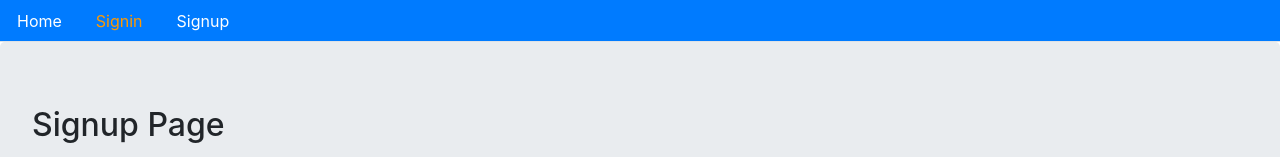
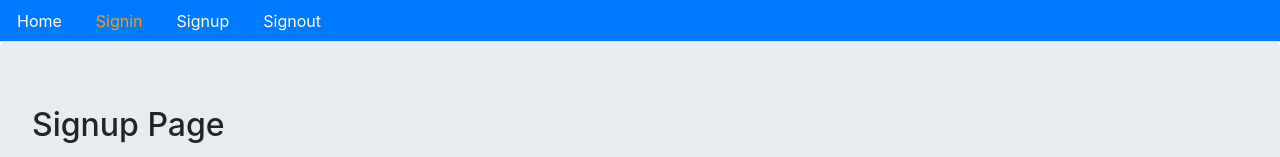
Before and after one commit to SereneMeow95/ecommerce-front, a React (Create React App) app: page /signin in a window 1280 px wide. Shown: the top 157 px of the page. Built offline with nearby package versions, Linux system fonts and the light colour scheme; no server answers.

Commit message:
70. User signout

```diff
--- a/src/auth/index.js
+++ b/src/auth/index.js
@@ -39,6 +39,21 @@ export const signin = user => {
 export const authenticate = (data, next) => {
     if (typeof window != "undefined") {
         localStorage.setItem("jwt", JSON.stringify(data));
-        next();
+        next(); //update the stat, redirect etc
     }
 };
+
+export const signout = (next) => {
+    //clear token
+    if (typeof window != "undefined") {
+        localStorage.removeItem("jwt");
+        next();
+        return fetch(`${API}/signout`, {
+            method: "GET"
+        })
+            .then(response => {
+                console.log("signout", response);
+            })
+            .catch(err => console.log(err));
+    }
+};
--- a/src/core/Menu.js
+++ b/src/core/Menu.js
@@ -1,5 +1,6 @@
 import React from 'react';
 import {Link, withRouter} from 'react-router-dom';
+import {signout} from '../auth'
 
 const isActive = (history, path) => {
     if(history.location.pathname === path) {
@@ -13,16 +14,49 @@ const Menu = ({history}) => (
     <div>
         <ul className = "nav nav-tabs bg-primary"> {/*Navigation bar*/}
             <li className = "nav-item">
-                <Link className = "nav-link" style={isActive(history, "/")} to = "/">Home</Link>
+                <Link
+                    className = "nav-link"
+                    style={isActive(history, "/")}
+                    to = "/"
+                >
+                    Home
+                </Link>
             </li>
 
             <li className = "nav-item">
-                <Link className = "nav-link" style={isActive(history, "/signin")} to = "/signin">Signin</Link>
+                <Link
+                    className = "nav-link"
+                    style={isActive(history, "/signin")}
+                    to = "/signin"
+                >
+                    Signin
+                </Link>
             </li>
 
             <li className = "nav-item">
-                <Link className = "nav-link" style={isActive(history, "/signup")}to = "/signup">Signup</Link>
+                <Link
+                    className = "nav-link"
+                    style={isActive(history, "/signup")}
+                    to = "/signup"
+                >
+                    Signup
+                </Link>
             </li>
+
+            <li className = "nav-item">
+                <span
+                    className = "nav-link"
+                    style={{cursor: 'pointer', color: '#ffffff'}}
+                    onClick={() =>
+                        signout(() => {
+                            history.push("/");
+                        })
+                    }
+                >
+                    Signout
+                </span>
+            </li>
+
         </ul>
     </div>
 );
```
